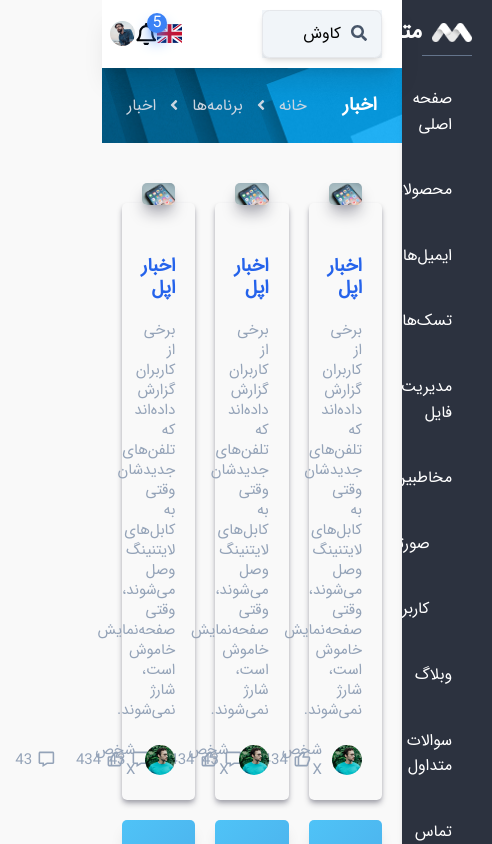
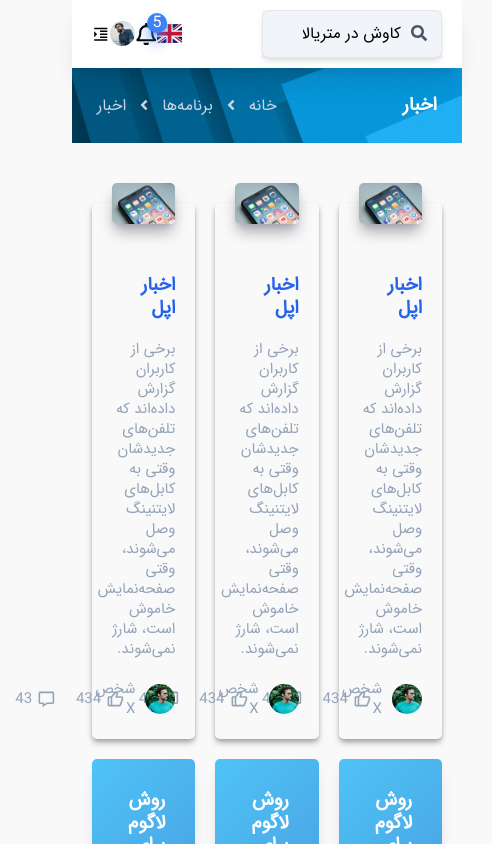
Before and after one commit to Reza-HM/materialize-cms, a React (Vite) app: page /blog in a window 390 px wide. Shown: the top 844 px of the page, 492 px wide, since content can reach past the window. Built offline with nearby package versions, Linux system fonts and the light colour scheme; some icons are missing.

Commit message:
starting to responsiving the project

```diff
--- a/src/Components/Sidebar.tsx
+++ b/src/Components/Sidebar.tsx
@@ -14,7 +14,7 @@
 
 const Sidebar: React.FC = () => {
   return (
-    <div className="flex-1 bg-[#2c323f] text-white sticky top-0 h-screen z-50 overflow-y-auto p-8 shadow-md">
+    <div className="hidden lg:block flex-1 bg-[#2c323f] text-white sticky top-0 h-screen z-50 overflow-y-auto p-8 shadow-md">
       <div className="flex items-center gap-4 border-b pb-4 border-slate-500">
         <img src="/img/materialize-logo.png" className="w-16" alt="cms logo" />
         <h1 className="text-4xl font-bold">متریالایز</h1>
```
Also changed, not shown: public/img/materialize-logo-color.png (added).
